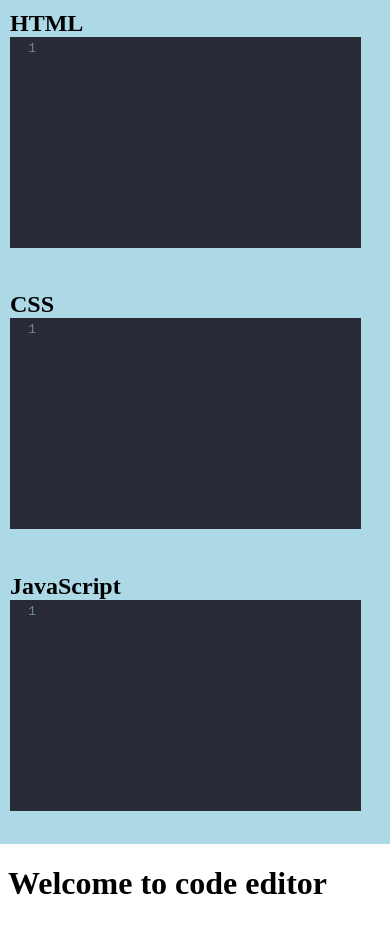
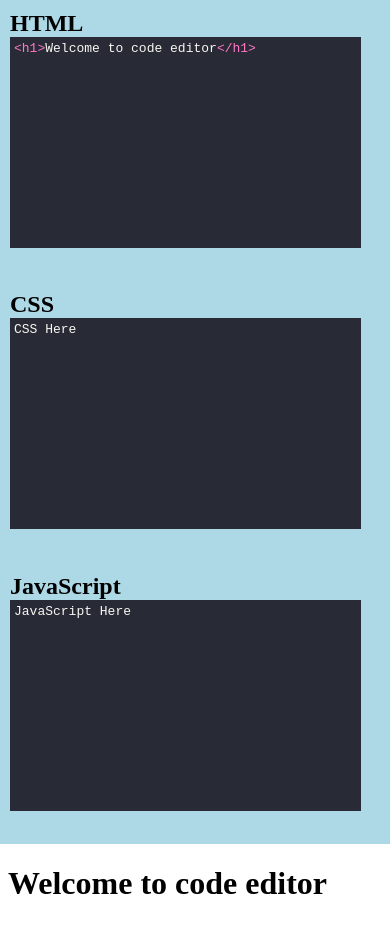
Before and after one commit to jagdishdev32/code-editor, a plain HTML site: page index.html in a window 390 px wide. Drawn offline with Linux system fonts and the light colour scheme.

Commit message:
Improved code editors & fixed delete line glitch in mobile devices

```diff
--- a/index.html
+++ b/index.html
@@ -15,8 +15,13 @@
 	<script defer src="codemirror/mode/xml/xml.js"></script>
 	<script defer src="codemirror/mode/css/css.js"></script>
 	<script defer src="codemirror/mode/javascript/javascript.js"></script>
+	<script defer src="codemirror/mode/htmlmixed/htmlmixed.js"></script>
 
 	<!-- Addon -->
+	<script defer src="codemirror/addon/display/placeholder.js"></script>
+	<script defer src="codemirror/addon/edit/closebrackets.js"></script>
+	<script defer src="codemirror/addon/edit/closetag.js"></script>
+
 	<!-- <script src="codemirror/addon/comment/"></script> -->
 
 	<!-- Themes -->
@@ -38,11 +43,11 @@
 			</div>
 			<div class="editor css-editor">
 				<h2 class="editor-title">CSS</h2>
-				<textarea name="css-editor" id="css-editor" placeholder="css Here"></textarea>
+				<textarea name="css-editor" id="css-editor" placeholder="CSS Here"></textarea>
 			</div>
 			<div class="editor js-editor">
 				<h2 class="editor-title">JavaScript</h2>
-				<textarea name="js-edutor" id="js-editor" placeholder="js Here"></textarea>
+				<textarea name="js-edutor" id="js-editor" placeholder="JavaScript Here"></textarea>
 			</div>
 		</div>
 	</div>
--- a/script.js
+++ b/script.js
@@ -1,4 +1,3 @@
-// Add Code Mirror
 const iframeEle = document.getElementById("iframe-ele");
 const htmlEle = document.getElementById("html-editor");
 const cssEle = document.getElementById("css-editor");
@@ -6,29 +5,7 @@ const jsEle = document.getElementById("js-editor");
 
 let html, css, js;
 
-let initialHtml = `
-  <h1>Welcome to code editor</h1>
-  <!-- <p>start coding now</p> -->
-`;
-
-// // On Change
-// htmlEle.onchange = () => {
-//   html = htmlEle.value;
-//   makeChanges();
-//   updateLocalStorage();
-// };
-
-// cssEle.onchange = () => {
-//   css = cssEle.value;
-//   makeChanges();
-//   updateLocalStorage();
-// };
-
-// jsEle.onchange = () => {
-//   js = jsEle.value;
-//   makeChanges();
-//   updateLocalStorage();
-// };
+let initialHtml = `<h1>Welcome to code editor</h1>`;
 
 function setIframeContent(iframe, { html, css, js }) {
   if (!html || html === "") {
@@ -62,7 +39,12 @@ let jsStorage = localStorage.getItem("js");
 
 // Updating value if value exists
 if (htmlStorage || cssStorage || jsStorage) {
-  html = htmlStorage;
+  if (!htmlStorage || htmlStorage == "") {
+    html = initialHtml;
+  } else {
+    html = htmlStorage;
+  }
+
   css = cssStorage;
   js = jsStorage;
 
@@ -71,6 +53,9 @@ if (htmlStorage || cssStorage || jsStorage) {
   jsEle.value = js;
 
   makeChanges();
+} else if (htmlEle.value == "") {
+  htmlEle.value = initialHtml;
+  html = initialHtml;
 }
 
 function updateLocalStorage() {
@@ -79,23 +64,52 @@ function updateLocalStorage() {
   localStorage.setItem("js", js || "");
 }
 
+function checkIfMobile() {
+  if (window.innerWidth < 800) {
+    return true;
+  }
+  return false;
+}
+
+// Objects for CodeMirror Properties / Features
+let defaultObject = {
+  theme: "dracula",
+  // Fixing delete line glitch for mobiles
+  lineNumbers: checkIfMobile() ? false : true,
+  lineWrapping: true,
+  autoCloseBrackets: true,
+  inputStyle: "contenteditable",
+  showCursorWhenSelecting: true,
+};
+
+let htmlObject = {
+  mode: "htmlmixed",
+  value: htmlEle.value,
+  autoCloseTags: true,
+};
+
+let cssObject = {
+  mode: "css",
+};
+
+let jsObject = {
+  mode: "javascript",
+};
+
+// Code Mirror Objects
 let htmlCodeMirror = CodeMirror.fromTextArea(htmlEle, {
-  mode: "xml",
-  theme: "dracula",
-  lineNumbers: true,
-  value: htmlEle.value,
+  ...defaultObject,
+  ...htmlObject,
 });
 
 let cssCodeMirror = CodeMirror.fromTextArea(cssEle, {
-  mode: "css",
-  theme: "dracula",
-  lineNumbers: true,
+  ...defaultObject,
+  ...cssObject,
 });
 
 let jsCodeMirror = CodeMirror.fromTextArea(jsEle, {
-  mode: "javascript",
-  theme: "dracula",
-  lineNumbers: true,
+  ...defaultObject,
+  ...jsObject,
 });
 
 // updating values on change
```
